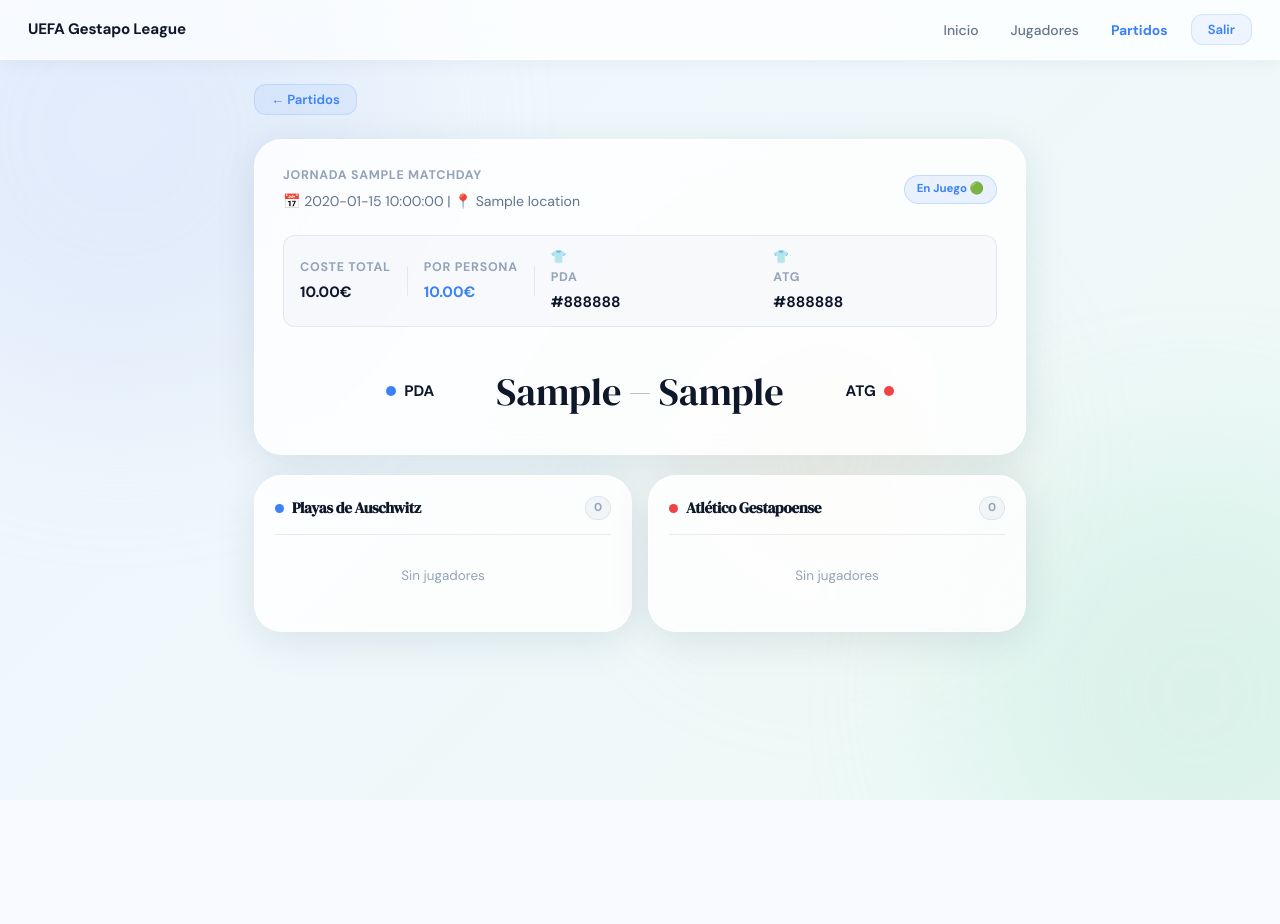
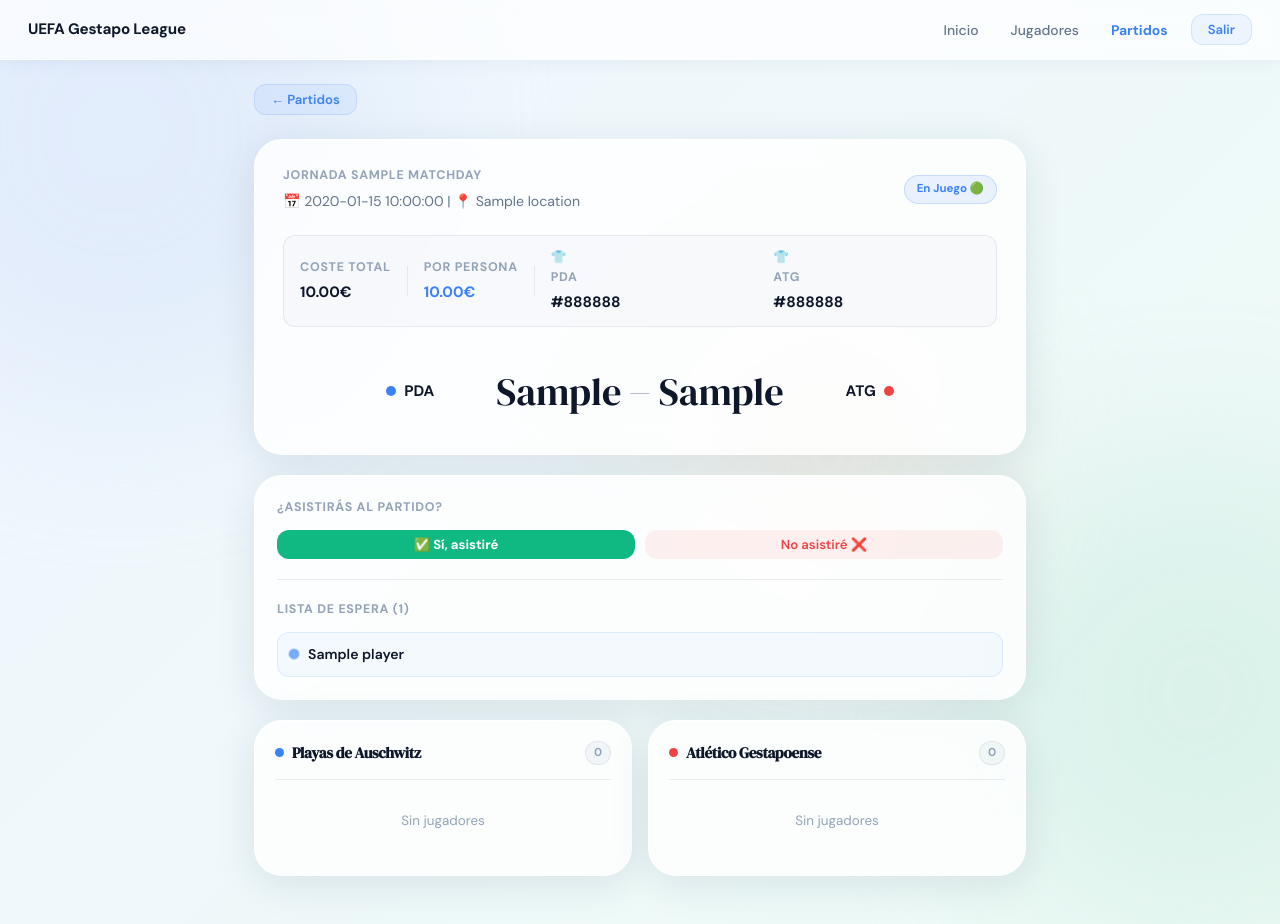
Before and after one commit to JuandeMolina/UGL, a Flask app: page /matches/1 in a window 1280 px wide. Before the commit the page ends 800 px from the top, so only its background shows below. Run offline with Flask 3, Linux system fonts and the light colour scheme; a user stored in the database is signed in; tables that the repository leaves empty hold one stand-in row (values such as "Sample post"); a database or web service that is not in the repository returns one stand-in record (values such as "Sample title"); data that the repository does not hold is empty.

Commit message:
Add join match functionality

```diff
--- a/backend/app/core/__init__.py
+++ b/backend/app/core/__init__.py
@@ -71,6 +71,7 @@
         from ..models.match import Match
         from ..models.match_assignment import MatchAssignment
         from ..models.push_subscription import PushSubscription
+        from ..models.match_confirmation import MatchConfirmation
         db.create_all()
 
     # Register namespaces
--- a/backend/app/models/__init__.py
+++ b/backend/app/models/__init__.py
@@ -12,5 +12,6 @@
 from .match import Match
 from .match_assignment import MatchAssignment
 from .push_subscription import PushSubscription
+from .match_confirmation import MatchConfirmation
 
-__all__ = ["User", "Player", "Match", "MatchAssignment", "PushSubscription"]
+__all__ = ["User", "Player", "Match", "MatchAssignment", "PushSubscription", "MatchConfirmation"]
--- a/frontend/app/templates/match_detail.html
+++ b/frontend/app/templates/match_detail.html
@@ -148,9 +148,51 @@
 
     </div>
 
+    {# ── Lista de Espera y Confirmación de Asistencia ─────────────────── #}
+    {% if not match.is_completed %}
+    <div class="card anim-slide-up anim-delay-2" style="margin-top: 20px; padding: 22px;">
+        {# Formulario de confirmación #}
+        <div style="margin-bottom: 20px; padding-bottom: 20px; border-bottom: 1px solid var(--border);">
+            <p class="section-label" style="margin-bottom: 12px;">¿Asistirás al partido?</p>
+            <form id="confirm-form" style="display: flex; gap: 10px;">
+                <input type="hidden" name="match_id" value="{{ match.id }}">
+                <button type="submit" name="will_attend" value="true"
+                    class="btn btn-sm {% if match.user_confirmation %}btn-active{% endif %}"
+                    style="flex: 1; {% if match.user_confirmation %}background: var(--green) !important; color: #fff !important;{% else %}background: rgba(16, 185, 129, 0.08); color: var(--green); border-color: rgba(16, 185, 129, 0.2);{% endif %}">
+                    ✅ Sí, asistiré
+                </button>
+                <button type="submit" name="will_attend" value="false"
+                    class="btn btn-sm {% if match.user_confirmation == false %}btn-active{% endif %}"
+                    style="flex: 1; {% if match.user_confirmation == false %}background: var(--red) !important; color: #fff !important;{% else %}background: rgba(239, 68, 68, 0.08); color: var(--red); border-color: rgba(239, 68, 68, 0.2);{% endif %}">
+                    No asistiré ❌
+                </button>
+            </form>
+        </div>
+
+        {# Lista de espera #}
+        {% if match.waiting_list %}
+        <div>
+            <p class="section-label" style="margin-bottom: 12px;">
+                Lista de espera ({{ match.waiting_list | length }})
+            </p>
+            <div class="waiting-list">
+                {% for player in match.waiting_list | sort(attribute='player_name') %}
+                <div class="waiting-list-item">
+                    <span class="waiting-dot"></span>
+                    <a href="{{ url_for('main.player_detail', player_id=player.player_id) }}" class="waiting-name">
+                        {{ player.player_name }}
+                    </a>
+                </div>
+                {% endfor %}
+            </div>
+        </div>
+        {% endif %}
+    </div>
+    {% endif %}
+
     {# ── Panel de Gestión (Admin) ──────────────────────────────────────── #}
     {% if current_user.is_admin and not match.is_completed %}
-    <div class="card anim-slide-up anim-delay-2" style="margin-top: 20px; padding: 22px;">
+    <div class="card anim-slide-up anim-delay-3" style="margin-top: 20px; padding: 22px;">
         <p class="section-label" style="margin-bottom: 16px;">Administrar Plantillas</p>
         <form action="{{ url_for('main.match_assign', match_id=match.id) }}" method="POST"
             style="display: flex; gap: 12px; flex-wrap: wrap;">
@@ -177,7 +219,7 @@
     {% set team_pda = match.assignments | selectattr("team", "equalto", "PDA") | list %}
     {% set team_atg = match.assignments | selectattr("team", "equalto", "ATG") | list %}
 
-    <div class="teams-cols anim-slide-up anim-delay-3" style="margin-top: 20px;">
+    <div class="teams-cols anim-slide-up anim-delay-4" style="margin-top: 20px;">
 
         {# Equipo PDA #}
         <div class="card team-col">
@@ -569,10 +611,87 @@
         background: var(--red);
     }
 
+    /* ── Lista de espera ── */
+    .waiting-list {
+        display: flex;
+        flex-direction: column;
+        gap: 8px;
+    }
+
+    .waiting-list-item {
+        display: flex;
+        align-items: center;
+        gap: 10px;
+        padding: 10px 12px;
+        background: rgba(59, 130, 246, 0.04);
+        border: 1px solid rgba(59, 130, 246, 0.12);
+        border-radius: var(--radius-sm);
+        transition: background .15s;
+    }
+
+    .waiting-list-item:hover {
+        background: rgba(59, 130, 246, 0.08);
+    }
+
+    .waiting-dot {
+        width: 8px;
+        height: 8px;
+        background: var(--blue);
+        border-radius: 50%;
+        flex-shrink: 0;
+        animation: pulse 2.5s ease-in-out infinite;
+    }
+
+    .waiting-name {
+        font-size: 0.88rem;
+        font-weight: 600;
+        color: var(--text-dark);
+        text-decoration: none;
+        transition: color .15s;
+    }
+
+    .waiting-name:hover {
+        color: var(--blue);
+    }
+
+    .btn-active {
+        opacity: 1 !important;
+        font-weight: 700 !important;
+    }
+
     @media (max-width: 560px) {
         .teams-cols {
             grid-template-columns: 1fr;
         }
     }
 </style>
+
+<script>
+    // Manejar confirmación de asistencia
+    document.getElementById('confirm-form')?.addEventListener('submit', async (e) => {
+        e.preventDefault();
+        const willAttend = e.submitter.value === 'true';
+
+        try {
+            const response = await fetch('{{ API_BASE }}/matches/{{ match.id }}/confirm', {
+                method: 'POST',
+                headers: {
+                    'Content-Type': 'application/json',
+                    'Authorization': 'Bearer ' + '{{ session.get("jwt") }}'
+                },
+                body: JSON.stringify({ will_attend: willAttend })
+            });
+
+            if (response.ok) {
+                // Recargar la página para ver los cambios
+                window.location.reload();
+            } else {
+                alert('Error al confirmar asistencia. Por favor, inténtalo de nuevo.');
+            }
+        } catch (error) {
+            console.error('Error:', error);
+            alert('Error de conexión. Verifica tu conexión a internet.');
+        }
+    });
+</script>
 {% endblock %}
```
Also changed, not shown: backend/app/models/match_confirmation.py (added, +30 -0 lines), backend/app/routes/matches.py (+78 -3 lines), frontend/app/templates/login.html (+5 -4 lines), backend/data/app.db.
